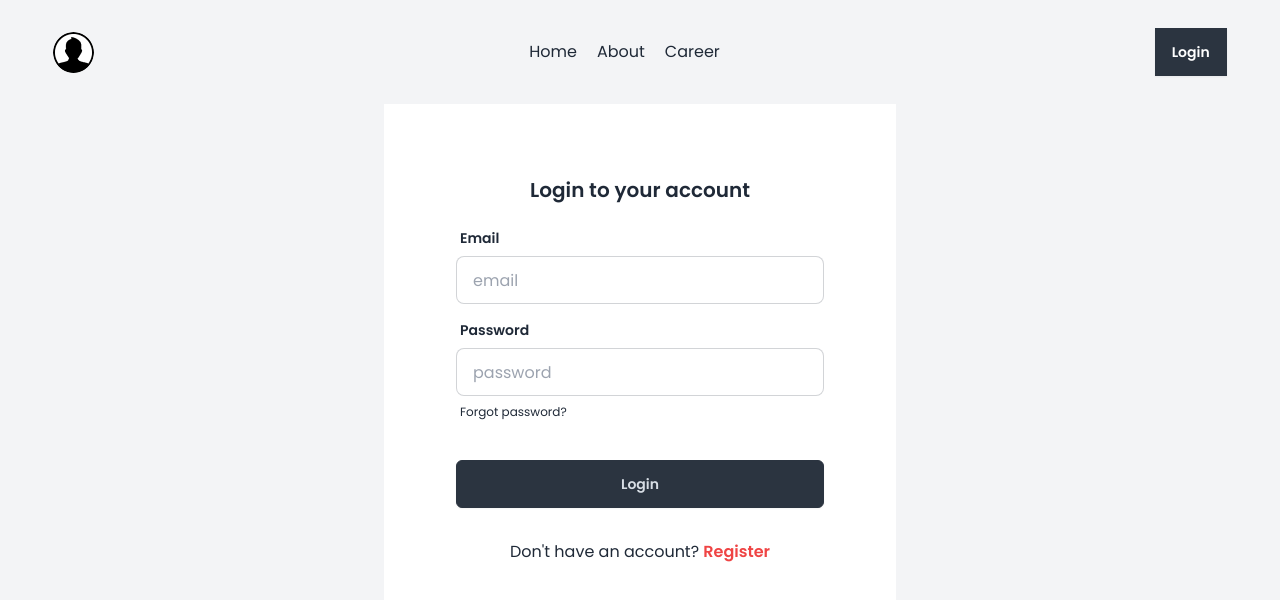
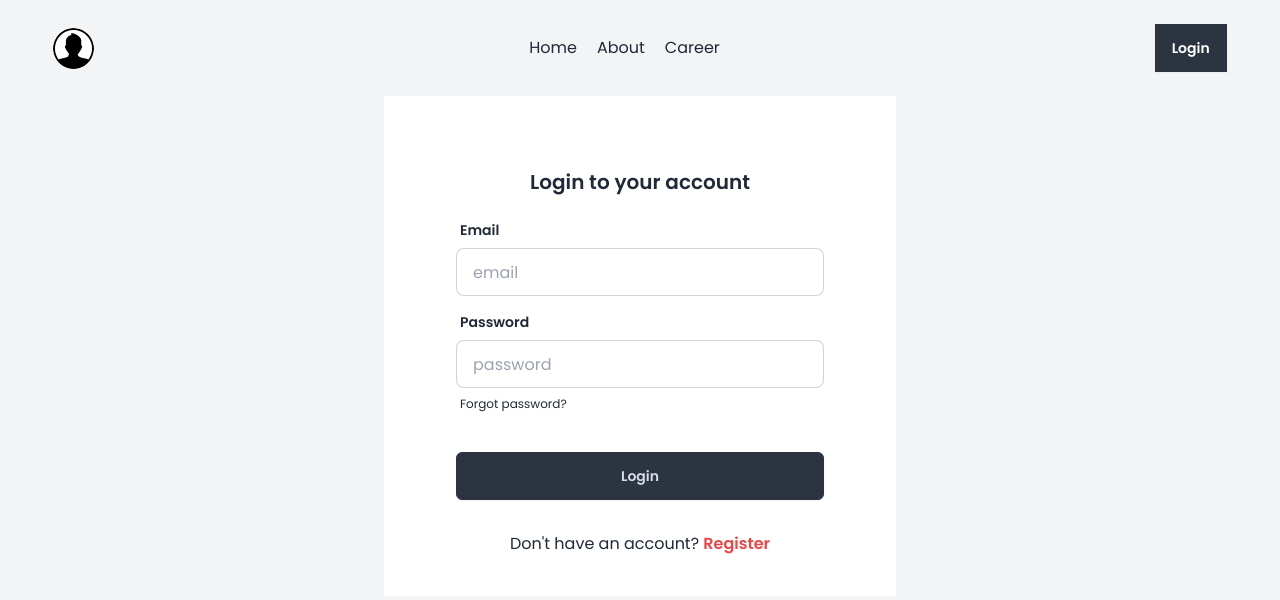
Before and after one commit to miftah-mj/dragon-news-web, a React (Vite) app: page /auth/login in a window 1280 px wide. Shown: the top 600 px of the page. Built offline with nearby package versions, Linux system fonts and the light colour scheme; no server answers; a web font is replaced by a local one.

Commit message:
Refactor layout components for improved styling; update error page comment

```diff
--- a/src/components/Navbar.jsx
+++ b/src/components/Navbar.jsx
@@ -7,7 +7,7 @@ const Navbar = () => {
     const { user, logOut } = useContext(AuthContext);
 
     return (
-        <div className="flex justify-between items-center py-7">
+        <div className="flex justify-between items-center py-6">
             <div>
                 {user && user?.email ? (
                     <div className="">
--- a/src/layouts/AuthLayout.jsx
+++ b/src/layouts/AuthLayout.jsx
@@ -3,7 +3,7 @@ import Navbar from "../components/Navbar";
 
 const AuthLayout = () => {
     return (
-        <div className="bg-gray-100">
+        <div className="bg-gray-100 min-h-screen">
             <header className="w-11/12 mx-auto">
                 <Navbar />
             </header>
--- a/src/pages/Login.jsx
+++ b/src/pages/Login.jsx
@@ -29,7 +29,7 @@ const Login = () => {
     };
 
     return (
-        <div className="min-h-screen flex justify-center items-start">
+        <div className="flex justify-center items-start pb-12">
             <div className="card bg-base-100 w-full max-w-lg shrink-0 rounded-none p-10">
                 <form onSubmit={handleSubmit} className="card-body">
                     <div className="form-control">
--- a/src/pages/Register.jsx
+++ b/src/pages/Register.jsx
@@ -55,7 +55,7 @@ const Register = () => {
     };
 
     return (
-        <div className="min-h-screen flex justify-center items-start">
+        <div className="flex justify-center items-start pb-12">
             <div className="card bg-base-100 w-full max-w-lg shrink-0 rounded-none p-10">
                 <form onSubmit={handleSubmit} className="card-body">
                     <div className="form-control">
--- a/src/routes/routes.jsx
+++ b/src/routes/routes.jsx
@@ -52,7 +52,7 @@ const routes = createBrowserRouter([
         ],
     },
     {
-        path: "*", // 404 Not Found
+        path: "*", // 404 page
         element: <ErrorPage />,
     },
 ]);
```
